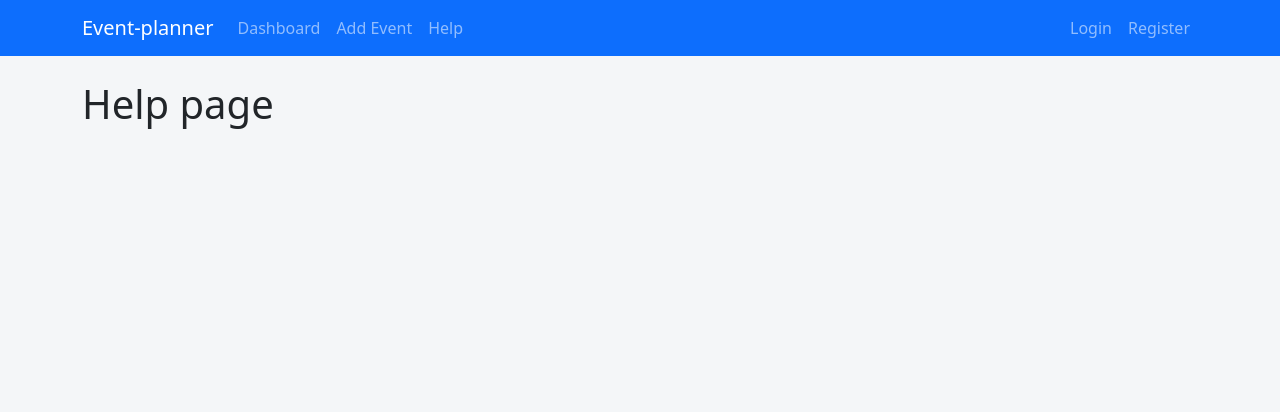
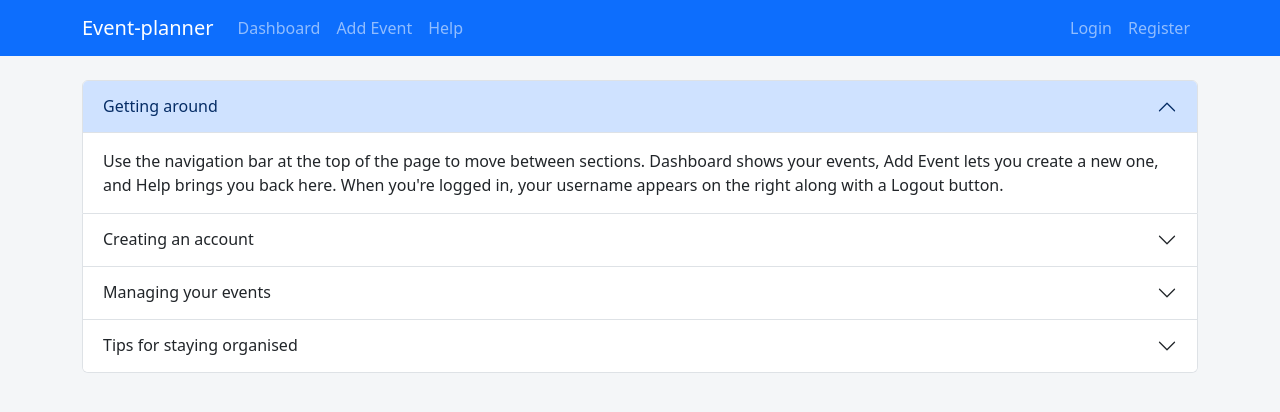
Before and after one commit to mariusvanrooyen07-design/event-planner, a React (Vite) app: page /help in a window 1280 px wide. Shown: the top 412 px of the page. Built offline with nearby package versions, Linux system fonts and the light colour scheme.

Commit message:
Write the Help page (closes #17)

```diff
--- a/src/pages/Help.jsx
+++ b/src/pages/Help.jsx
@@ -1,5 +1,44 @@
+import { Accordion } from "react-bootstrap";
+
 export default function Help() {
   return(
-    <h1>Help page</h1>
+    <Accordion defaultActiveKey="0">
+
+      <Accordion.Item eventKey="0">
+        <Accordion.Header>
+          Getting around
+        </Accordion.Header>
+        <Accordion.Body>
+          Use the navigation bar at the top of the page to move between sections. Dashboard shows your events, Add Event lets you create a new one, and Help brings you back here. When you're logged in, your username appears on the right along with a Logout button.
+        </Accordion.Body>
+      </Accordion.Item>
+
+      <Accordion.Item eventKey="1">
+        <Accordion.Header>
+          Creating an account
+        </Accordion.Header>
+        <Accordion.Body>
+          Click Register in the navigation bar and fill in your name, email, username, and password. Your password needs to be at least 8 characters, with an uppercase letter, a lowercase letter, a number, and a special character. Once registered, log in with your username and password to access your dashboard.
+        </Accordion.Body>
+      </Accordion.Item>
+
+      <Accordion.Item eventKey="2">
+        <Accordion.Header>
+          Managing your events
+        </Accordion.Header>
+        <Accordion.Body>
+          To add an event, click Add Event and fill in the name, date, time, description, and location. Your events appear on the Dashboard, split into Upcoming and Past. To change an event's details, click Edit on its card; to remove it entirely, click Delete — both take effect immediately.
+        </Accordion.Body>
+      </Accordion.Item>
+
+      <Accordion.Item eventKey="3">
+        <Accordion.Header>
+          Tips for staying organised
+        </Accordion.Header>
+        <Accordion.Body>
+          Give events specific, descriptive names so they're easy to spot at a glance. Add enough detail in the description that you'll remember the context weeks later. Check your dashboard regularly so upcoming events don't slip past unnoticed, and delete events you no longer need to keep your list easy to scan.
+        </Accordion.Body>
+      </Accordion.Item>
+    </Accordion>
   );
 }
```
